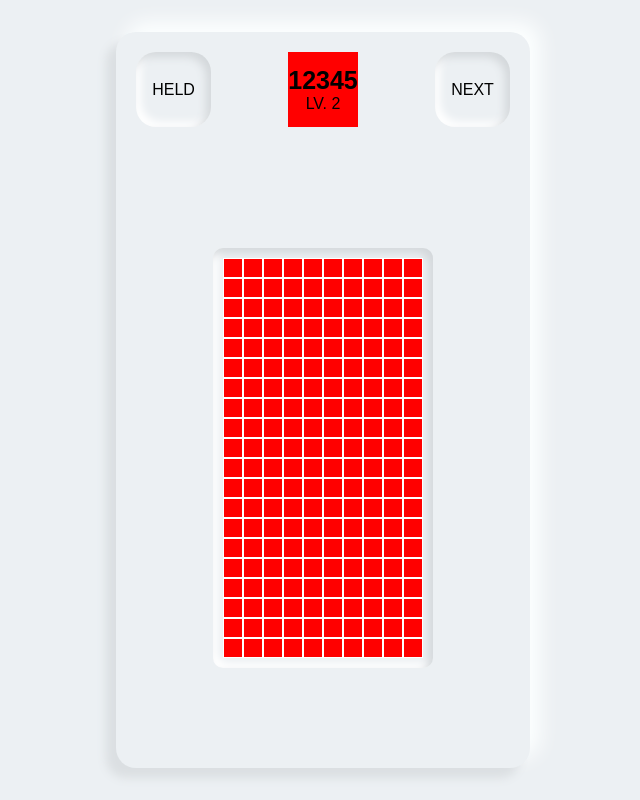
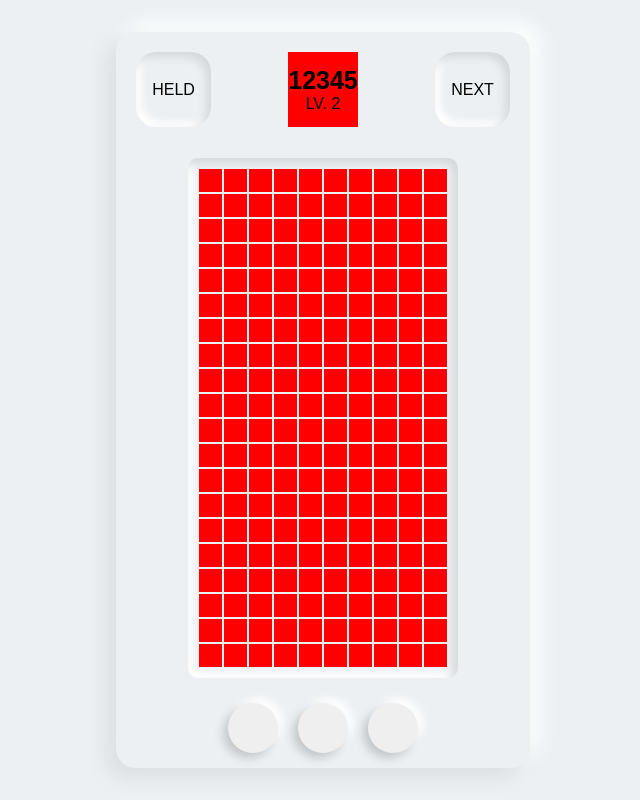
Before and after one commit to LiamLe3/Tetris, a website built with webpack: page src/template.html in a window 1280 px wide. Shown: the whole page, without its empty margins (317-957 px from the left). Built offline with nearby package versions, Linux system fonts and the light colour scheme.

Commit message:
Made setting buttons

```diff
--- a/src/styles.css
+++ b/src/styles.css
@@ -1,12 +1,16 @@
 :root {
     --bg-color: #ecf0f3;
-    --game-shadow: -10px 10px 10px #dbdfe2, 10px -10px 20px #fdffff;
+    --game-shadow: -10px 10px 20px #dbdfe2, 10px -10px 20px #fdffff;
     --board-shadow-inset: inset -5px 5px 8px #d4d8db, inset 5px -5px 8px #ffffff;
-    --block-size: 20px;
+    --button-shadow: -5px 5px 10px #c4c7ca, 5px -5px 10px #ffffff;
+    --button-shadow-inset: inset -5px 5px 10px #c4c7ca, inset 5px -5px 10px #ffffff;
+
+    --border-radius: 20px;
+    --block-size: 25px;
     --game-width: 414px;
     --game-height: 736px;
 
-    --border-radius: 20px;
+    --button-size: 50px;
 }
 
 * {
@@ -90,5 +94,28 @@ html {
     width: var(--block-size);
     height: var(--block-size);
     background: red;
-    border: 0.1px solid white;
+    border: 0.1px solid var(--bg-color);
 }
+
+.setting-section {
+    display: flex;
+    justify-content: center;
+    padding: 15px;
+}
+
+.setting-section button {
+    margin: 0 10px;
+}
+.btn {
+    width: var(--button-size);
+    height: var(--button-size);
+    box-shadow: var(--button-shadow);
+    border-radius: 25px;
+    border: none;
+    outline: none;
+    cursor: pointer;
+}
+
+.btn:active {
+    box-shadow: var(--button-shadow-inset);
+}
--- a/src/template.html
+++ b/src/template.html
@@ -21,7 +21,11 @@
                 </div>
             </div>
             <div class="board-section"></div>
-            <div class="setting-section"></div>
+            <div class="setting-section">
+                <button class="btn" id="btn-pause"></button>
+                <button class="btn" id="btn-theme"></button>
+                <button class="btn" id="btn-help"></button>
+            </div>
         </div>
     </div>
 
```
